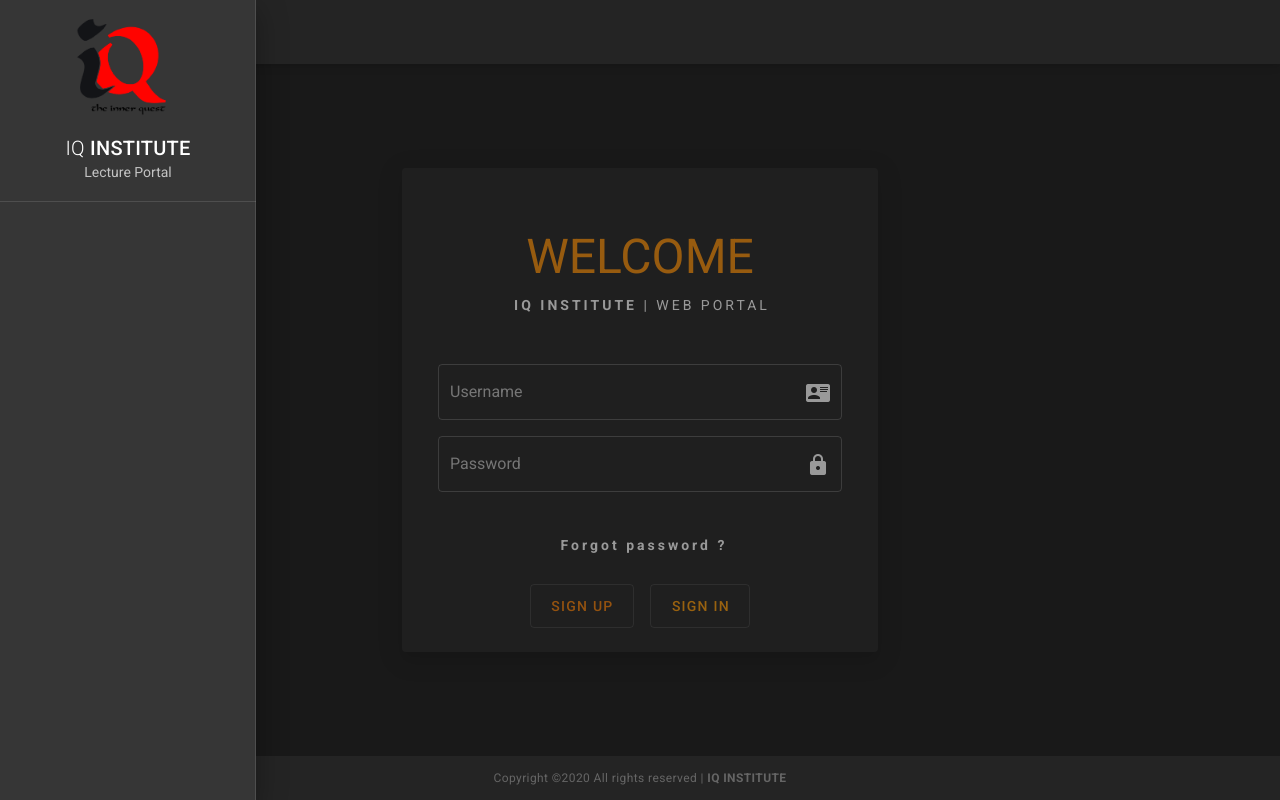
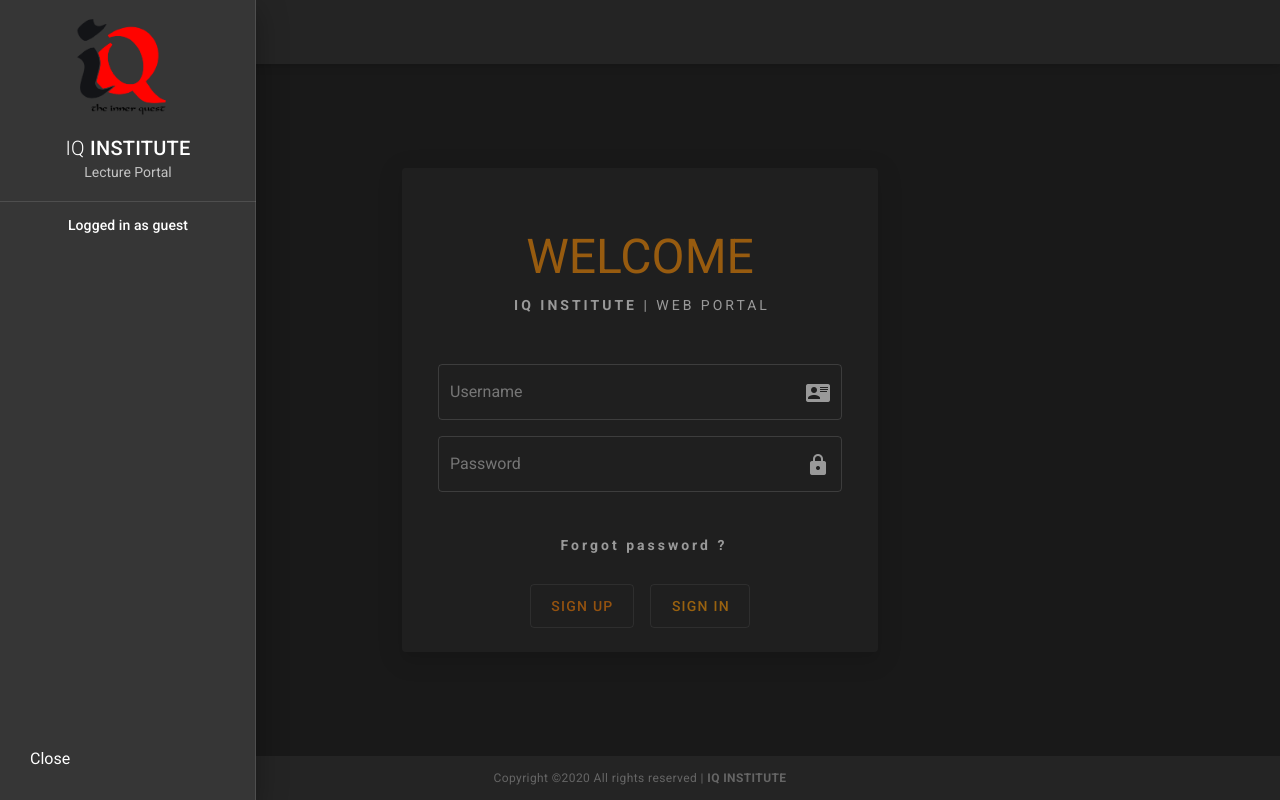
Before and after one commit to MagnumDingusEdu/IQ-Institute-frontend-reborn, a Vue app: page /login in a window 1280 px wide. Both pictures are taken after a click on the button 28 px from the left and 32 px from the top of the page. Built offline with nearby package versions, Linux system fonts and the light colour scheme; what vue-lodash, vue-plyr would draw is missing.

Commit message:
First working version complete'

```diff
--- a/src/components/Card.vue
+++ b/src/components/Card.vue
@@ -12,6 +12,7 @@
             :src="`https://i.ytimg.com/vi/${video_id}/hqdefault.jpg`"
             contain
             class="ma-2"
+            @click="handleClick"
         ></v-img>
 
         <v-icon
@@ -22,6 +23,7 @@
             contain
             class="mx-5"
             style="min-width: 130px"
+            @click.prevent="handleClick"
 
         >fa-folder
         </v-icon>
--- a/src/components/Navbar.vue
+++ b/src/components/Navbar.vue
@@ -119,21 +119,30 @@
 
       <v-divider></v-divider>
 
-      <v-list nav dense v-if="loggedIn">
-<!--              <span v-if="loggedIn" class="d-flex text-center justify-center subtitle-2 mt-3">-->
-<!--        Logged in as guest-->
-<!--      </span>-->
-<!--        <span v-else class="d-flex text-center justify-center align-center subtitle-2 mt-3">-->
-<!--        Logged in as guest-->
-<!--      </span>-->
+      <v-row class="d-flex align-content-space-between">
+        <v-col cols="12">
+          <v-list nav v-if="loggedIn">
             <v-list-item link v-for="nav_it in nav_items" v-bind:key="nav_it.id" :to="nav_it.route">
               <v-list-item-icon>
                 <v-icon>{{ nav_it.icon }}</v-icon>
               </v-list-item-icon>
               <v-list-item-title>{{ nav_it.title }}</v-list-item-title>
             </v-list-item>
+          </v-list>
+          <span v-else class="d-flex text-center justify-center align-center subtitle-2 mt-3">
+              Logged in as guest
+            </span>
+        </v-col>
 
-      </v-list>
+        <v-col style="position: absolute; bottom: 5px; left: 2px;" >
+          <v-list-item link @click="drawer = false;" >
+
+            <v-list-item-title>Close</v-list-item-title>
+          </v-list-item>
+
+        </v-col>
+      </v-row>
+
 
     </v-navigation-drawer>
   </nav>
@@ -157,7 +166,7 @@
       nav_items: [
         {id: 1, title: "Home", icon: "mdi-home", route: "/"},
         {id: 2, title: "Profile", icon: "mdi-face", route: "/profile"},
-        {id: 3, title: "Restricted", icon: "mdi-lock", route: "/login"}
+
       ],
 
     }
--- a/src/views/Profile.vue
+++ b/src/views/Profile.vue
@@ -1,5 +1,5 @@
 <template>
-  <v-row class="d-flex justify-space-between ma-12">
+  <v-row class="d-flex justify-space-between ma-md-12">
     <!--    Message box        -->
     <v-col cols="12">
       <v-slide-y-transition>
@@ -69,7 +69,7 @@
 
           dark
       >
-        <v-card-title class="text-h4 ">
+        <v-card-title class="text-h4 text-break ">
           Change E-mail Address
         </v-card-title>
 
```
Lines whose indentation alone changed are shown as unchanged.
